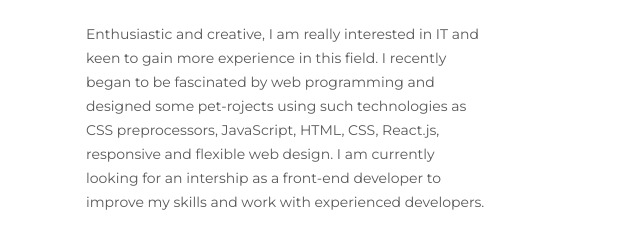
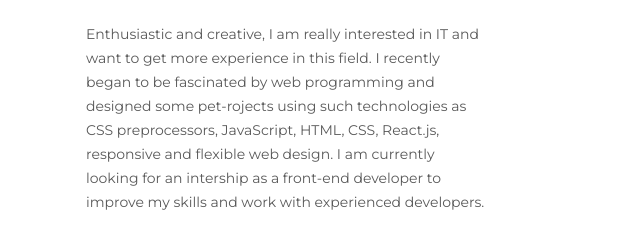
Before and after one commit to Euwil/Resume, a plain HTML site: page index.html in a window 1280 px wide. Shown: the part 257-508 px from the top of the page, 464-1104 px from the left. Drawn offline with Linux system fonts and the light colour scheme.

Commit message:
Update index.html

```diff
--- a/index.html
+++ b/index.html
@@ -23,7 +23,7 @@
           <h1 class="my-name">Olha Karpova</h1>
 
           <p class="my-description">
-            Enthusiastic and creative, I am really interested in IT and keen to gain more experience in this field. I recently began to be fascinated by web programming and designed some pet-rojects using such technologies as CSS preprocessors, JavaScript, HTML, CSS, React.js, responsive and flexible web design. I am currently looking for an intership as a front-end developer to improve my skills and work with experienced developers.
+            Enthusiastic and creative, I am really interested in IT and want to get more experience in this field. I recently began to be fascinated by web programming and designed some pet-rojects using such technologies as CSS preprocessors, JavaScript, HTML, CSS, React.js, responsive and flexible web design. I am currently looking for an intership as a front-end developer to improve my skills and work with experienced developers.
           </p>
         </div>
 
```
